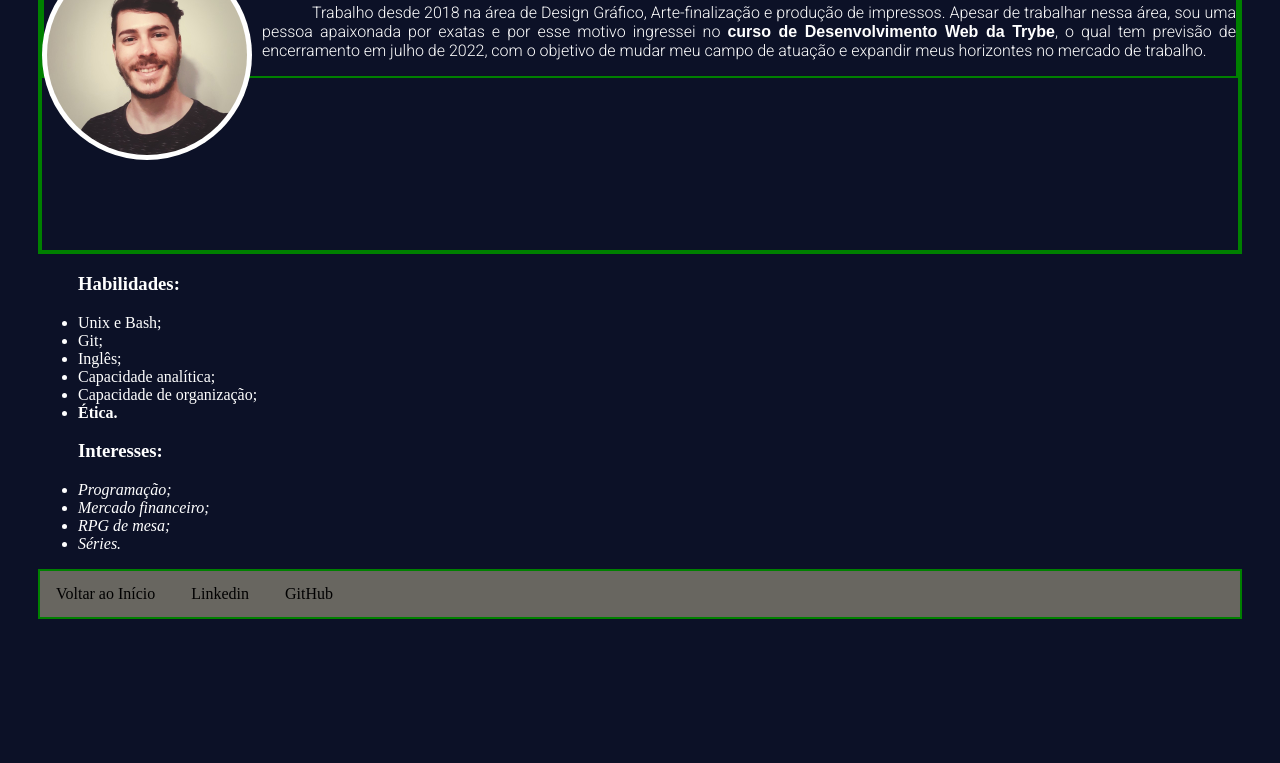
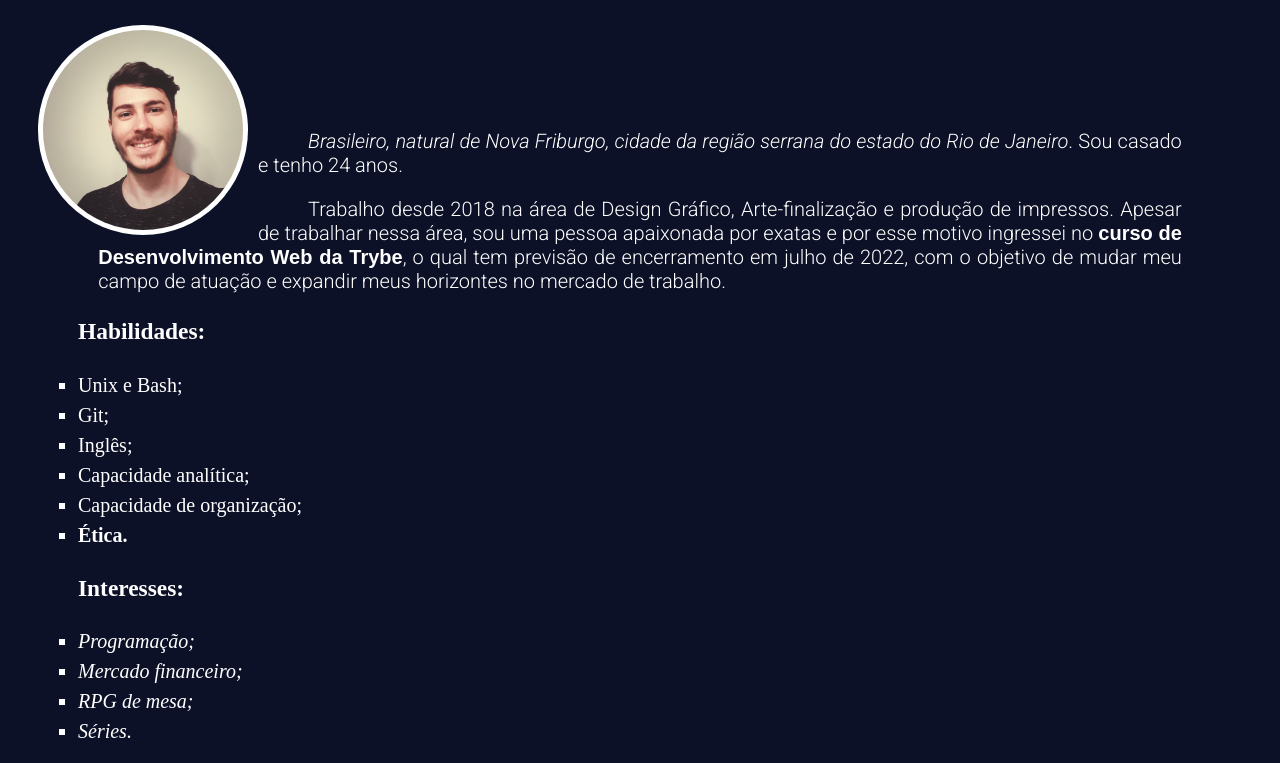
Before and after one commit to braien-machado/braien-machado.github.io, a plain HTML site: page index.html in a window 1280 px wide. Shown: the part 386-1149 px from the top of the page. Before the commit the page ends 1013 px from the top, so only its background shows below. Drawn offline with Linux system fonts and the light colour scheme.

Commit message:
aumenta tamanho fonte geral e finaliza descriçao

```diff
--- a/style.css
+++ b/style.css
@@ -2,6 +2,7 @@ body{
   background-color: rgb(12, 17, 39);
   color: white;
   padding: 0 30px;
+  font-size: 20px;
 }
 
 h1{
@@ -30,6 +31,11 @@ p strong{
 a{
   color:currentColor;
   text-decoration: none;
+}
+
+ul{
+  list-style-type: square;
+  line-height: 30px;
 }
 
 .menu ul{
@@ -66,7 +72,7 @@ a{
 }
 
 #foto-perfil{
-  float:left;
+  float: left;
   height: 200px;
   margin-right: 10px;
   padding: 5px;
@@ -75,11 +81,12 @@ a{
 }
 
 .image-description{
-  height: 300px;
+
 }
 
 #quem_sou{
-
+  /* font-size: 20px; */
+  padding: 7% 5% 0% 5%;
 }
 
 
@@ -91,6 +98,6 @@ a{
 
 
 
-div{
+/* div{
   border: 2px solid green;
-}
+} */
```
